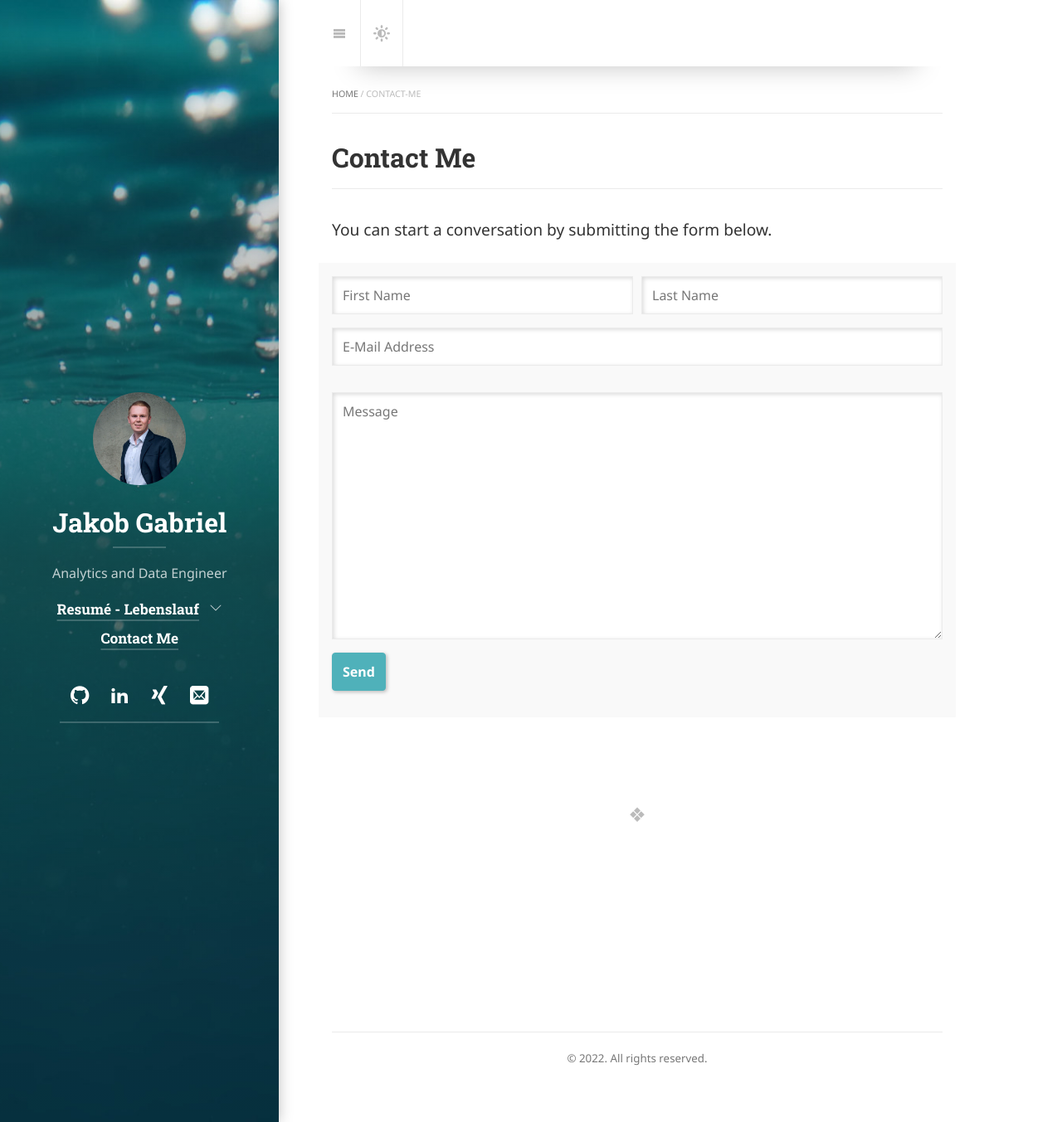
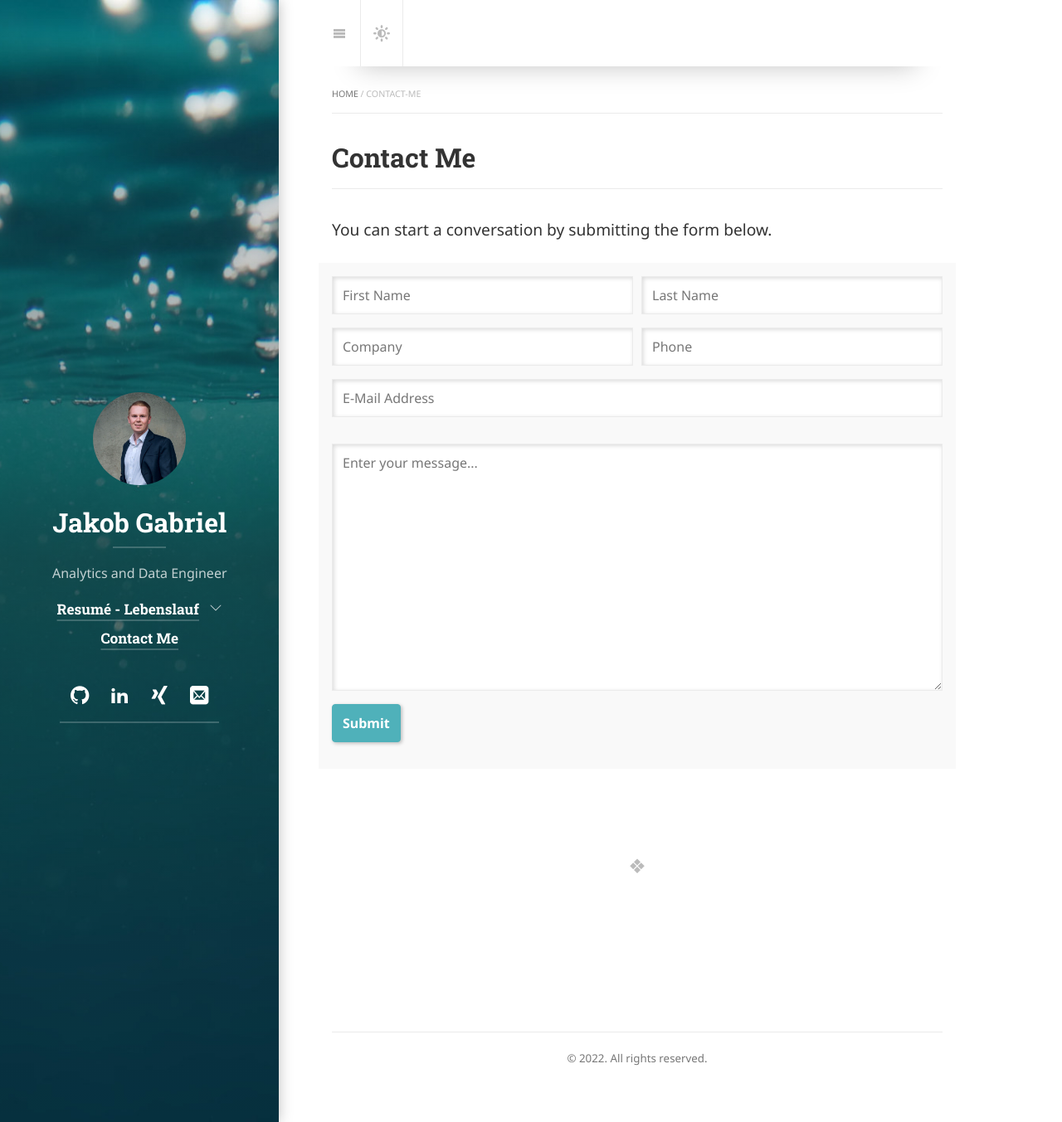
Before and after one commit to jakobgabriel/blog-resume-jakob-gabriel, a Jekyll site: the page built from contact-me.html, in a window 1280 px wide and 1353 px high. Shown: the whole window at 83% size. Built offline with Jekyll 4.4.1, drawn with Linux system fonts in a browser that asks for light colours; cached includes are drawn as plain includes; nearby versions of some CDN libraries; some web fonts are replaced; library files that are not in the unit come from our copies.

Commit message:
contact form additional fields added

```diff
--- a/_config.yml
+++ b/_config.yml
@@ -41,9 +41,9 @@ author:
   # Used by `jekyll-feed`:
   name: Jakob Gabriel
   email: "mailto:jakob.gabriel5@googlemail.com"
-  github: jakobgabriel
   linkedin: jakob-gabriel
   xing: Jakob_Gabriel4
+  github: jakobgabriel
   # # Used by `jekyll-seo-tag`:
   # twitter:             <username>
 
--- a/contact-me.html
+++ b/contact-me.html
@@ -7,7 +7,7 @@ layout: page
     <h1 class="page-title">Contact Me</h1>
     <div class="hr pb0"></div>
   </header>
-  <p class="lead">You can start a conversation by submitting the form below. </p>
+  <p class="lead">You can start a conversation by submitting the form below.</p>
   <form
     action="https://formsubmit.co/{{site.email}}"
     class="validate message"
@@ -23,7 +23,7 @@ layout: page
             class="form-control"
             placeholder="First Name"
             name="First Name"
-            required=""
+            required
           />
           <p class="help-block text-danger"></p>
         </div>
@@ -33,7 +33,31 @@ layout: page
             class="form-control"
             placeholder="Last Name"
             name="Last Name"
-            required=""
+            required
+          />
+          <p class="help-block text-danger"></p>
+        </div>
+      </div>
+      <div class="form-row">
+        <div class="col">
+          <input
+            type="text"
+            class="form-control"
+            placeholder="Company"
+            name="Company Name"
+            required
+          />
+          <p class="help-block text-danger"></p>
+        </div>
+        <div class="col">
+          <input
+            type="tel"
+            class="form-control"
+            placeholder="Phone"
+            name="Phone Number"
+            minlength="10"
+            maxlength="15"
+            required
           />
           <p class="help-block text-danger"></p>
         </div>
@@ -45,7 +69,7 @@ layout: page
             class="form-control"
             placeholder="E-Mail Address"
             name="Email"
-            required=""
+            required
           />
           <p class="help-block text-danger"></p>
         </div>
@@ -56,17 +80,19 @@ layout: page
         <textarea
           rows="10"
           class="form-control"
-          placeholder="Message"
+          placeholder="Enter your message..."
           name="Message"
-          required=""
+          required
         ></textarea>
         <p class="help-block text-danger"></p>
       </div>
     </div>
     <div id="success"></div>
     <div class="form-group">
+      <input type="hidden" name="_captcha" value="false">
+      <!--<input type="hidden" name="_next" value="message_sent.html">-->
       <button type="submit" class="btn btn-primary" id="sendMessageButton">
-        Send
+        Submit
       </button>
     </div>
   </form>
```
